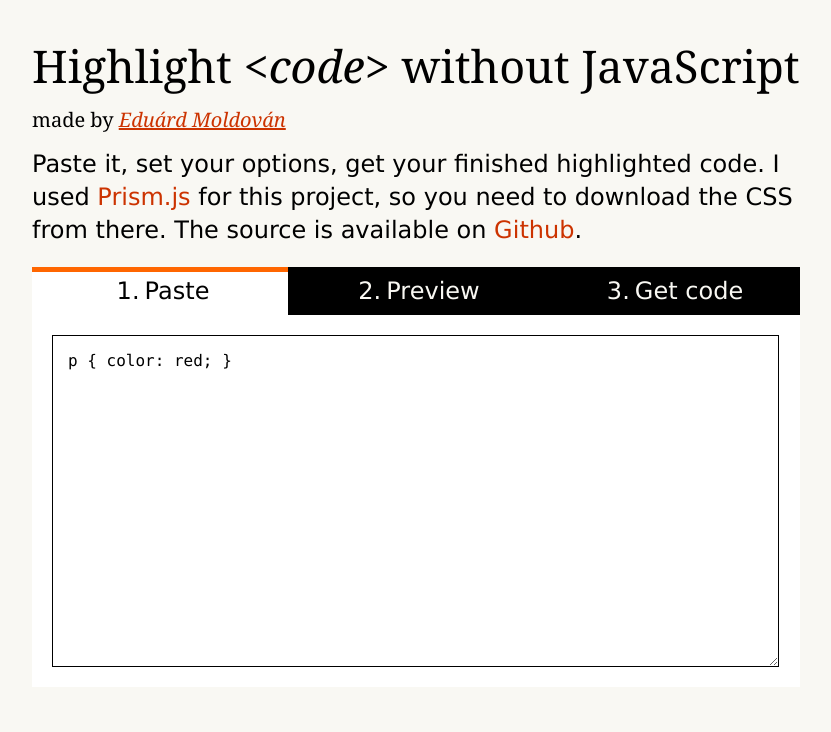
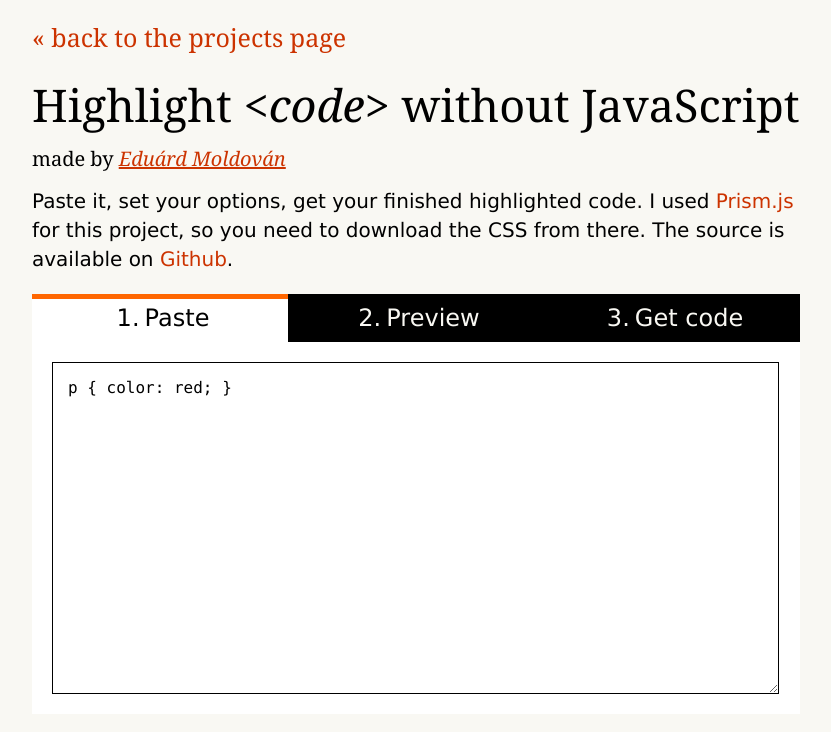
Before and after one commit to edimoldovan/code-highlight, a plain HTML site: page index.html in a window 1280 px wide. Shown: the whole page, without its empty margins (224-1055 px from the left). Drawn offline with nearby package versions, Linux system fonts and the light colour scheme.

Commit message:
Small wording and design fix

```diff
--- a/index.html
+++ b/index.html
@@ -11,6 +11,7 @@
 <body>
 	<div class="container">
 		<header>
+			<a class="back" href="/projects/">&laquo; back to the projects page</a>
 			<h1>Highlight <span>&lt;code&gt;</span> without JavaScript</h1>
 			<div>
 				<span>made by</span>
--- a/stylesheets/default.css
+++ b/stylesheets/default.css
@@ -24,6 +24,14 @@ header div a {
 	font-style: italic;
 }
 
+.back {
+	float: left;
+	font-family: georgia, serif;
+	font-size: 25px;
+	margin: 20px 0;
+	width: 100%;
+}
+
 footer {
 	float: left;
 	padding: 25px 0;
@@ -47,8 +55,9 @@ h1 span {
 
 h2 {
 	font-weight: normal;
-	padding: 15px 0 20px 0;
-	line-height: 33px;
+	padding: 15px 0px 20px;
+	line-height: 29px;
+	font-size: 20px;
 }
 
 h3 {
```
